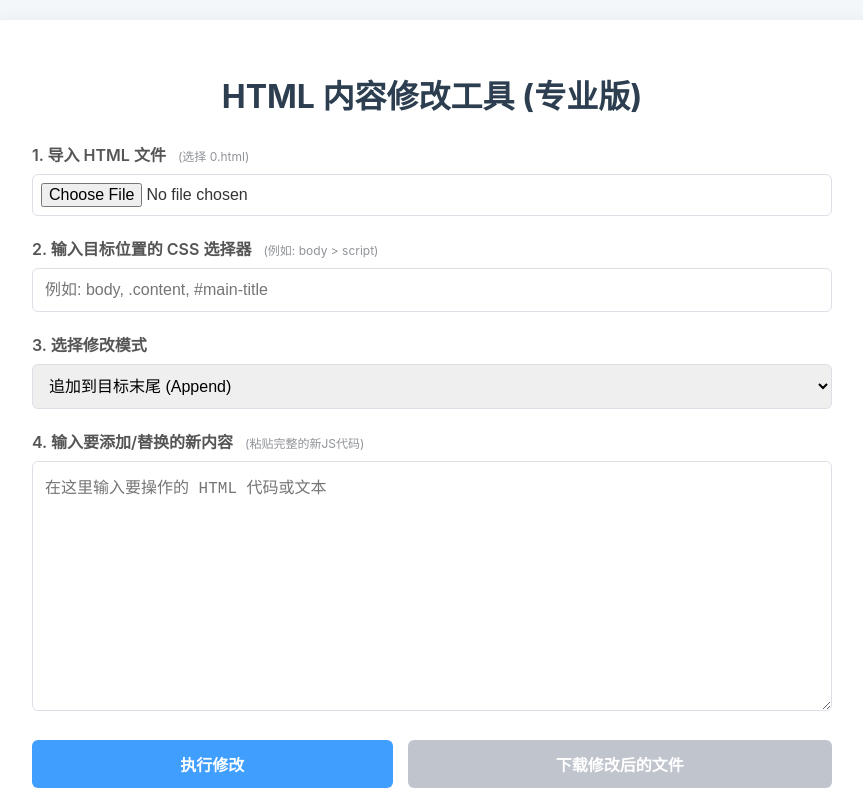
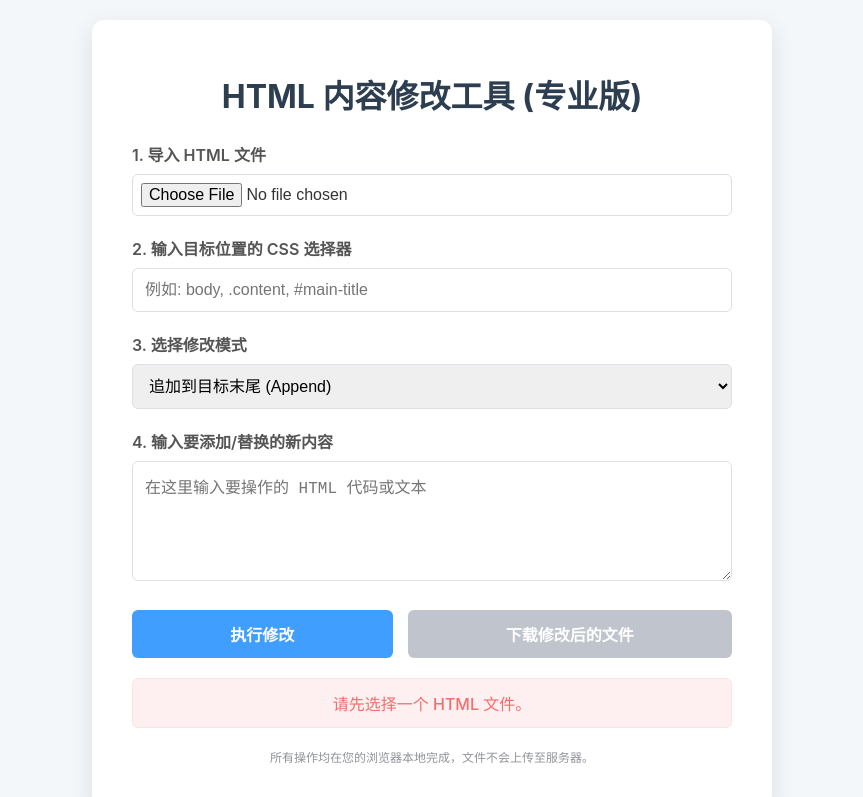
Before and after one commit to jgjcbkb/ergai, a plain HTML site: page index.html in a window 1280 px wide. Both pictures are taken after a click on the button "执行修改". Shown: the top 797 px of the page, without its empty margins (208-1071 px from the left). Drawn offline with Linux system fonts and the light colour scheme.

Commit message:
Update index.html

```diff
--- a/index.html
+++ b/index.html
@@ -6,14 +6,13 @@
     <title>HTML 内容修改工具 (专业版)</title>
     <style>
         body { font-family: -apple-system, BlinkMacSystemFont, "Segoe UI", Roboto, "Helvetica Neue", Arial, sans-serif; background-color: #f4f7f9; color: #333; display: flex; justify-content: center; align-items: center; min-height: 100vh; margin: 0; padding: 20px; box-sizing: border-box; }
-        .container { background-color: #ffffff; padding: 30px 40px; border-radius: 12px; box-shadow: 0 8px 25px rgba(0, 0, 0, 0.1); width: 100%; max-width: 800px; /* 增加了宽度 */ }
+        .container { background-color: #ffffff; padding: 30px 40px; border-radius: 12px; box-shadow: 0 8px 25px rgba(0, 0, 0, 0.1); width: 100%; max-width: 600px; }
         h1 { color: #2c3e50; text-align: center; margin-bottom: 25px; }
         .form-group { margin-bottom: 20px; }
         label { display: block; font-weight: 600; margin-bottom: 8px; color: #555; }
         input[type="file"], input[type="text"], textarea, select { width: 100%; padding: 12px; border: 1px solid #dcdfe6; border-radius: 6px; font-size: 16px; box-sizing: border-box; transition: border-color 0.3s; }
         input[type="file"] { padding: 8px; }
-        /* 核心修改：显著增大了文本框的最小和最大高度 */
-        textarea { min-height: 250px; max-height: 60vh; resize: vertical; font-family: monospace; }
+        textarea { min-height: 120px; resize: vertical; }
         input[type="text"]:focus, textarea:focus, select:focus { outline: none; border-color: #409eff; }
         .button-group { display: flex; gap: 15px; margin-top: 25px; }
         button { flex-grow: 1; padding: 12px 20px; font-size: 16px; font-weight: 600; border: none; border-radius: 6px; cursor: pointer; transition: background-color 0.3s, transform 0.1s; }
@@ -27,19 +26,17 @@
         .message.success { background-color: #f0f9eb; color: #67c23a; border: 1px solid #e1f3d8; }
         .message.error { background-color: #fef0f0; color: #f56c6c; border: 1px solid #fde2e2; }
         .info { font-size: 12px; color: #909399; margin-top: 20px; text-align: center; }
-        /* 核心新增：为标签添加一个小提示 */
-        label .tip { font-weight: normal; font-size: 12px; color: #909399; margin-left: 8px; }
     </style>
 </head>
 <body>
     <div class="container">
         <h1>HTML 内容修改工具 (专业版)</h1>
         <div class="form-group">
-            <label for="htmlFileInput">1. 导入 HTML 文件 <span class="tip">(选择 0.html)</span></label>
+            <label for="htmlFileInput">1. 导入 HTML 文件</label>
             <input type="file" id="htmlFileInput" accept=".html, .htm">
         </div>
         <div class="form-group">
-            <label for="cssSelectorInput">2. 输入目标位置的 CSS 选择器 <span class="tip">(例如: body > script)</span></label>
+            <label for="cssSelectorInput">2. 输入目标位置的 CSS 选择器</label>
             <input type="text" id="cssSelectorInput" placeholder="例如: body, .content, #main-title">
         </div>
         <div class="form-group">
@@ -53,7 +50,7 @@
             </select>
         </div>
         <div class="form-group">
-            <label for="newContentInput">4. 输入要添加/替换的新内容 <span class="tip">(粘贴完整的新JS代码)</span></label>
+            <label for="newContentInput">4. 输入要添加/替换的新内容</label>
             <textarea id="newContentInput" placeholder="在这里输入要操作的 HTML 代码或文本"></textarea>
         </div>
         <div class="button-group">
@@ -79,8 +76,10 @@
             const file = event.target.files[0];
             if (file) {
                 originalFileName = 'modified_' + file.name;
+                // [核心修改] 当上传新文件时，重置内存中的修改内容
                 modifiedHtmlContent = null;
                 downloadButton.disabled = true;
+                messageArea.innerHTML = '';
             }
         });
 
@@ -92,11 +91,19 @@
             const mode = modificationMode.value;
             const newContent = newContentInput.value;
 
-            if (!file) { showMessage('请先选择一个 HTML 文件。', 'error'); return; }
-            if (!selector) { showMessage('请输入 CSS 选择器。', 'error'); return; }
+            // [核心修改] 只有在首次修改时才需要检查文件
+            if (!file && !modifiedHtmlContent) {
+                showMessage('请先选择一个 HTML 文件。', 'error');
+                return;
+            }
+            if (!selector) {
+                showMessage('请输入 CSS 选择器。', 'error');
+                return;
+            }
 
             const reader = new FileReader();
             reader.onload = (event) => {
+                // [核心修改] 如果已有修改内容，则在修改内容上继续操作，否则读取文件
                 const baseContent = modifiedHtmlContent || event.target.result;
                 try {
                     const parser = new DOMParser();
@@ -128,6 +135,7 @@
                         }
                     });
 
+                    // [核心修改] 始终将最新结果存回内存
                     modifiedHtmlContent = '<!DOCTYPE html>\n' + doc.documentElement.outerHTML;
                     showMessage(`成功对 ${elements.length} 个元素执行了 [${mode}] 操作！可以再次修改或下载。`, 'success');
                     downloadButton.disabled = false;
@@ -138,9 +146,11 @@
             };
             reader.onerror = () => showMessage('读取文件时发生错误。', 'error');
 
+            // [核心修改] 只有在首次修改时才真正读取文件
             if (!modifiedHtmlContent) {
                 reader.readAsText(file, 'UTF-8');
             } else {
+                // 如果是连续修改，则直接手动触发 onload，并把内存中的内容传给它
                 reader.onload({ target: { result: modifiedHtmlContent } });
             }
         });
```
